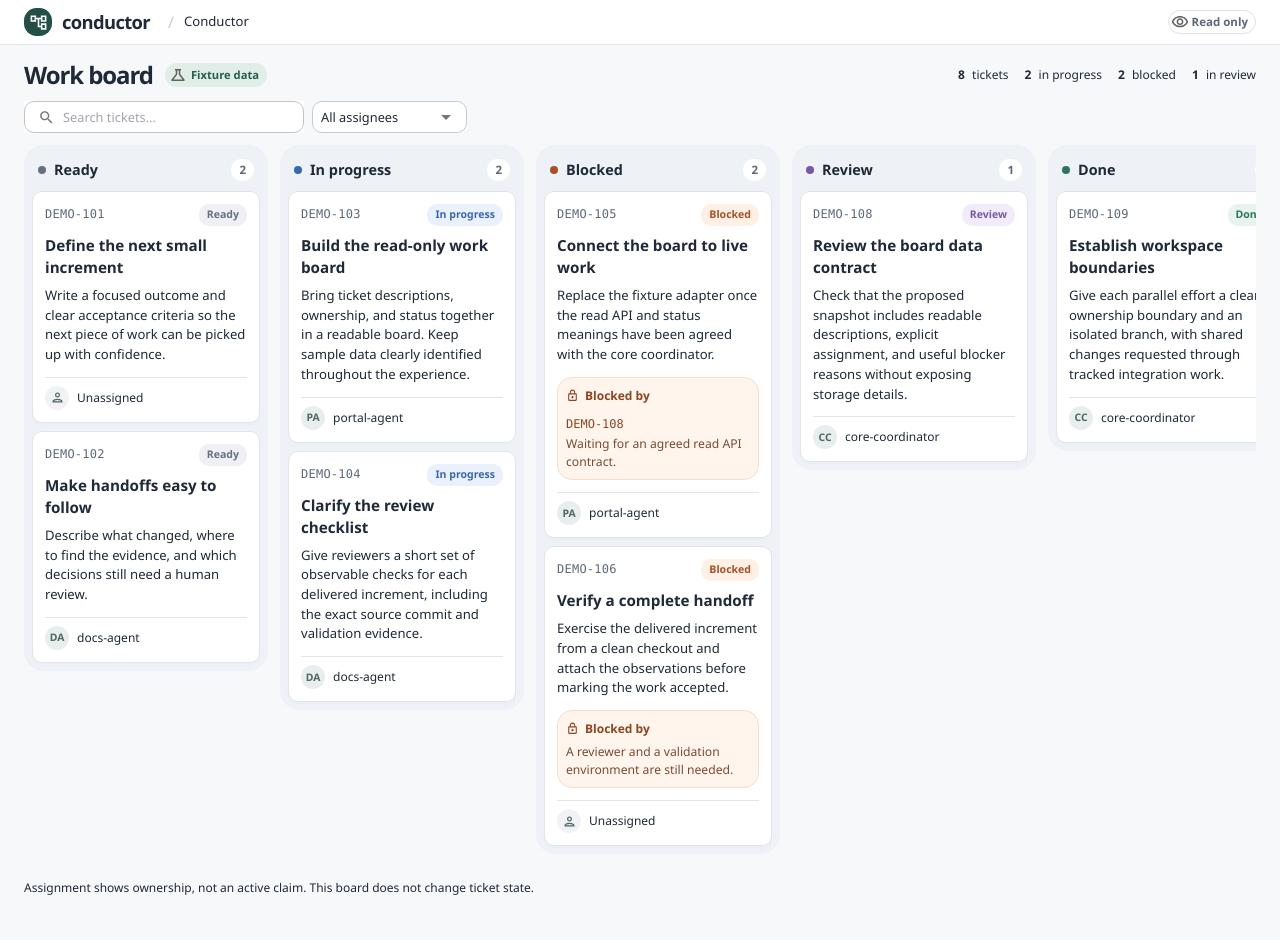
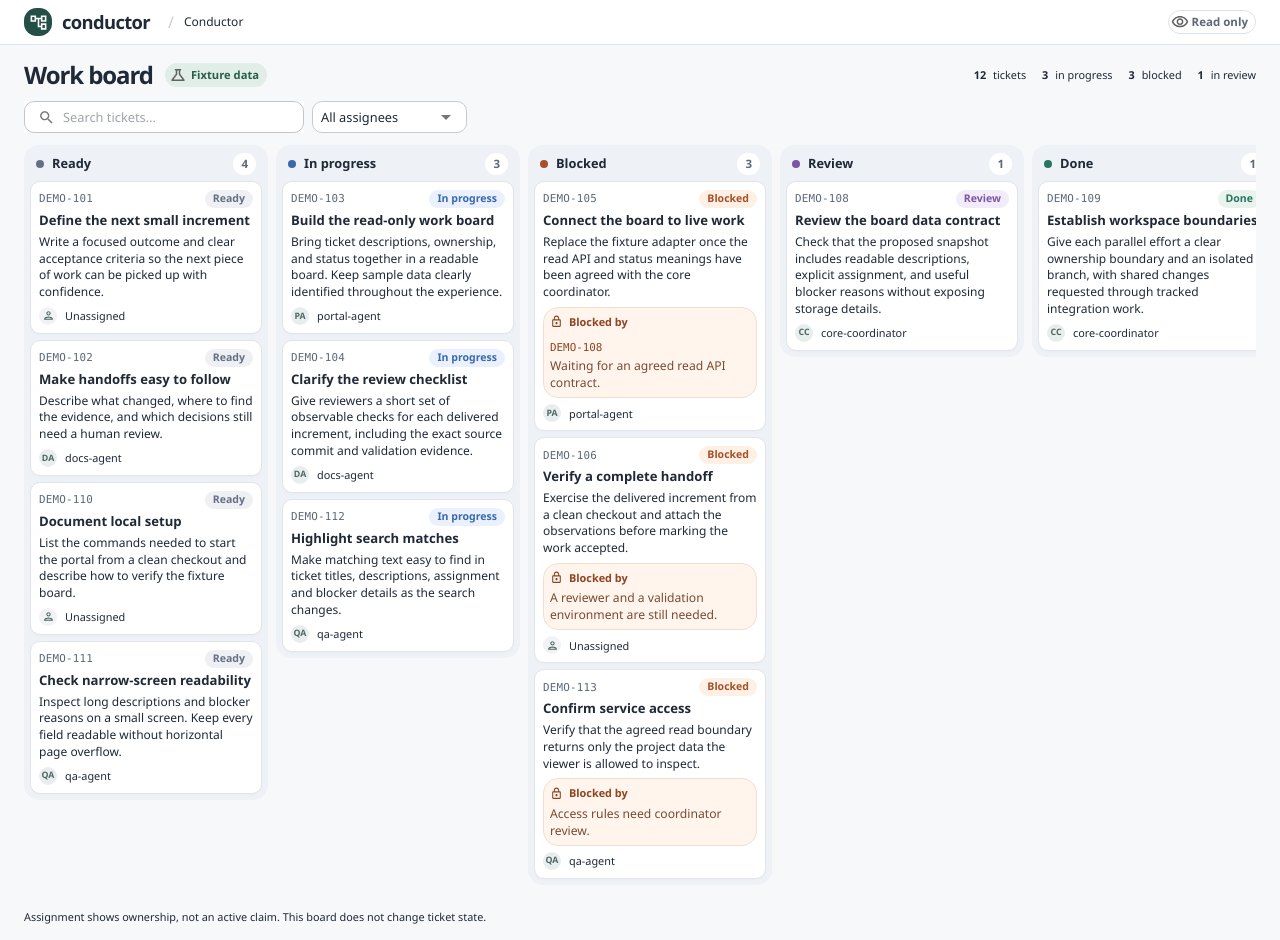
Before and after one commit to ZackMFleischman/conductor, a React (Vite) app in the folder web/portal/: page / in a window 1280 px wide. Before the commit the page ends 914 px from the top, so only its background shows below. Built offline with nearby package versions, Linux system fonts and the light colour scheme.

Commit message:
feat(portal): tighten card density and highlight search matches

```diff
--- a/web/portal/src/App.tsx
+++ b/web/portal/src/App.tsx
@@ -6,6 +6,7 @@ import VisibilityOutlined from '@mui/icons-material/VisibilityOutlined';
 import ScienceOutlined from '@mui/icons-material/ScienceOutlined';
 import type { BoardSnapshot, BoardSource } from './board';
 import { KanbanBoard } from './components/KanbanBoard';
+import { findSearchMatches } from './search';
 import { theme } from './theme';
 
 type LoadState = { status: 'loading' } | { status: 'error' } | { status: 'ready'; board: BoardSnapshot };
@@ -32,11 +33,11 @@ export function App({ source }: { source: BoardSource }) {
 
   const board = state.status === 'ready' ? state.board : undefined;
   const tickets = board?.tickets ?? [];
-  const term = query.trim().toLowerCase();
+  const term = query.trim();
   const filtered = tickets.filter(ticket => {
     const matchesOwner = assignee === 'all' || (assignee === 'unassigned' ? ticket.assignee === null : ticket.assignee !== null && 'owner:' + ticket.assignee.id === assignee);
-    const searchable = [ticket.key, ticket.title, ticket.description, ticket.assignee?.name ?? 'Unassigned', ...ticket.blockers.flatMap(b => [b.reason, b.ticketKey ?? ''])].join(' ').toLowerCase();
-    return matchesOwner && searchable.includes(term);
+    const searchable = [ticket.key, ticket.title, ticket.description, ticket.assignee?.name ?? 'Unassigned', ...ticket.blockers.flatMap(b => [b.reason, b.ticketKey ?? ''])];
+    return matchesOwner && (!term || searchable.some(text => findSearchMatches(text, term).length > 0));
   });
   const owners = Array.from(new Map(tickets.flatMap(t => t.assignee ? [[t.assignee.id, t.assignee] as const] : [])).values()).sort((a, b) => a.name.localeCompare(b.name));
   const hasFilters = Boolean(query || assignee !== 'all');
@@ -79,7 +80,7 @@ export function App({ source }: { source: BoardSource }) {
           <Typography component="h2" variant="h3">{tickets.length === 0 ? 'No tickets yet' : 'No tickets match these filters'}</Typography>
           <Typography variant="body2" color="text.secondary" sx={{ mt: 0.5 }}>{tickets.length === 0 ? 'Tickets will appear here when the source has work to show.' : 'Try another search or clear the filters to see all work.'}</Typography>
         </Paper>}
-        <KanbanBoard tickets={filtered} />
+        <KanbanBoard tickets={filtered} query={term} />
         <Typography variant="caption" color="text.secondary" sx={{ display: 'block', mt: 1 }}>Assignment shows ownership, not an active claim. This board does not change ticket state.</Typography>
       </>}
     </Box>
--- /dev/null
+++ b/web/portal/src/components/HighlightedText.tsx
@@ -0,0 +1,12 @@
+import { Fragment } from 'react';
+import { findSearchMatches } from '../search';
+
+export function HighlightedText({ text, query }: { text: string; query: string }) {
+  const matches = findSearchMatches(text, query);
+  let cursor = 0;
+  return <>{matches.map(({ start, end }) => {
+    const before = text.slice(cursor, start);
+    cursor = end;
+    return <Fragment key={start}>{before}<mark>{text.slice(start, end)}</mark></Fragment>;
+  })}{text.slice(cursor)}</>;
+}
--- a/web/portal/src/components/KanbanBoard.tsx
+++ b/web/portal/src/components/KanbanBoard.tsx
@@ -2,20 +2,20 @@ import { Box, Chip, Stack, Typography } from '@mui/material';
 import { statuses, type BoardTicket } from '../board';
 import { statusMeta, TicketCard } from './TicketCard';
 
-export function KanbanBoard({ tickets }: { tickets: BoardTicket[] }) {
+export function KanbanBoard({ tickets, query }: { tickets: BoardTicket[]; query: string }) {
   return <Box sx={{ overflowX: 'auto', pb: 2 }} tabIndex={0} role="group" aria-label="Ticket lanes; scroll horizontally on smaller desktop screens">
-    <Box sx={{ display: 'grid', gridTemplateColumns: { xs: 'minmax(0, 1fr)', sm: 'repeat(5, minmax(244px, 1fr))' }, gap: 1.5, alignItems: 'start' }}>
+    <Box sx={{ display: 'grid', gridTemplateColumns: { xs: 'minmax(0, 1fr)', sm: 'repeat(5, minmax(244px, 1fr))' }, gap: 1, alignItems: 'start' }}>
       {statuses.map(status => {
         const meta = statusMeta[status];
         const laneTickets = tickets.filter(ticket => ticket.status === status);
-        return <Box component="section" key={status} aria-labelledby={`lane-${status}`} sx={{ bgcolor: '#eef1f5', p: 1, borderRadius: 2, minHeight: 100 }}>
-          <Stack direction="row" spacing={1} sx={{ alignItems: 'center', px: 0.75, pt: 0.75, pb: 1.25 }}>
+        return <Box component="section" key={status} aria-labelledby={`lane-${status}`} sx={{ bgcolor: '#eef1f5', p: 0.75, borderRadius: 1.5, minHeight: 100 }}>
+          <Stack direction="row" spacing={1} sx={{ alignItems: 'center', px: 0.75, pt: 0.25, pb: 0.75 }}>
             <Box sx={{ width: 8, height: 8, bgcolor: meta.color, borderRadius: '50%' }} />
             <Typography component="h2" variant="h2" id={`lane-${status}`} sx={{ flex: 1 }}>{meta.label}</Typography>
             <Chip size="small" label={laneTickets.length} aria-label={`${laneTickets.length} ${laneTickets.length === 1 ? 'ticket' : 'tickets'}`} sx={{ height: 22, bgcolor: '#fff', fontSize: '0.72rem', color: 'text.secondary' }} />
           </Stack>
-          <Stack spacing={1}>
-            {laneTickets.map(ticket => <TicketCard key={ticket.id} ticket={ticket} />)}
+          <Stack spacing={0.75}>
+            {laneTickets.map(ticket => <TicketCard key={ticket.id} ticket={ticket} query={query} />)}
             {!laneTickets.length && <Box sx={{ border: '1px dashed #cdd4de', borderRadius: 1.5, p: 3, textAlign: 'center' }}><Typography variant="body2" color="text.secondary">No tickets</Typography></Box>}
           </Stack>
         </Box>;
--- a/web/portal/src/components/TicketCard.tsx
+++ b/web/portal/src/components/TicketCard.tsx
@@ -1,6 +1,7 @@
 import { Avatar, Box, Chip, Paper, Stack, Typography } from '@mui/material';
 import LockOutlined from '@mui/icons-material/LockOutlined';
 import PersonOutlined from '@mui/icons-material/PersonOutlined';
+import { HighlightedText } from './HighlightedText';
 import type { BoardTicket, TicketStatus } from '../board';
 
 export const statusMeta: Record<TicketStatus, { label: string; color: string; tint: string }> = {
@@ -11,30 +12,30 @@ export const statusMeta: Record<TicketStatus, { label: string; color: string; ti
   done: { label: 'Done', color: '#287661', tint: '#e8f3ed' },
 };
 
-export function TicketCard({ ticket }: { ticket: BoardTicket }) {
+export function TicketCard({ ticket, query }: { ticket: BoardTicket; query: string }) {
   const meta = statusMeta[ticket.status];
   const blockers = ticket.blockers.length ? ticket.blockers : ticket.status === 'blocked' ? [{ reason: 'Blocker details unavailable.' }] : [];
-  return <Paper component="article" variant="outlined" aria-labelledby={`ticket-${ticket.id}`} sx={{ p: 1.5, boxShadow: '0 2px 3px #25385804', overflowWrap: 'anywhere' }}>
-    <Stack direction="row" sx={{ alignItems: 'center', justifyContent: 'space-between', gap: 1, mb: 1 }}>
-      <Typography variant="caption" sx={{ fontFamily: 'Consolas, monospace', color: 'text.secondary', letterSpacing: '.02em' }}>{ticket.key}</Typography>
-      <Chip size="small" label={meta.label} sx={{ height: 22, fontSize: '0.66rem', borderRadius: 1, bgcolor: meta.tint, color: meta.color }} />
+  return <Paper component="article" variant="outlined" aria-labelledby={`ticket-${ticket.id}`} sx={{ p: 1, boxShadow: '0 2px 3px #25385804', overflowWrap: 'anywhere' }}>
+    <Stack direction="row" sx={{ alignItems: 'center', justifyContent: 'space-between', gap: 0.75, mb: 0.5 }}>
+      <Typography variant="caption" sx={{ fontFamily: 'Consolas, monospace', color: 'text.secondary', letterSpacing: '.02em' }}><HighlightedText text={ticket.key} query={query} /></Typography>
+      <Chip size="small" label={meta.label} sx={{ height: 18, fontSize: '0.66rem', borderRadius: 1, bgcolor: meta.tint, color: meta.color }} />
     </Stack>
-    <Typography component="h3" variant="h3" id={`ticket-${ticket.id}`} sx={{ mb: 1 }}>{ticket.title}</Typography>
-    <Typography variant="body2" color="text.secondary" sx={{ whiteSpace: 'pre-wrap' }}>{ticket.description || 'No description provided.'}</Typography>
-    {blockers.length > 0 && <Box sx={{ mt: 1.5, p: 1, bgcolor: '#fff5ed', border: '1px solid #f3decd', borderRadius: 1.5 }}>
+    <Typography component="h3" variant="h3" id={`ticket-${ticket.id}`} sx={{ mb: 0.5 }}><HighlightedText text={ticket.title} query={query} /></Typography>
+    <Typography variant="body2" color="text.secondary" sx={{ whiteSpace: 'pre-wrap' }}><HighlightedText text={ticket.description || 'No description provided.'} query={query} /></Typography>
+    {blockers.length > 0 && <Box sx={{ mt: 0.75, p: 0.75, bgcolor: '#fff5ed', border: '1px solid #f3decd', borderRadius: 1.5 }}>
       <Stack direction="row" spacing={0.75} sx={{ alignItems: 'center', mb: 0.5, color: '#8d4522' }}>
         <LockOutlined sx={{ fontSize: 13 }} /><Typography variant="caption" sx={{ fontWeight: 700 }}>Blocked by</Typography>
       </Stack>
       {blockers.map((blocker, index) => <Box key={index} sx={{ mt: index ? 1 : 0 }}>
-        {blocker.ticketKey && <Typography variant="caption" sx={{ color: '#8d4522', fontFamily: 'Consolas, monospace' }}>{blocker.ticketKey}</Typography>}
-        <Typography variant="body2" sx={{ fontSize: '0.76rem', color: '#784a32' }}>{blocker.reason}</Typography>
+        {blocker.ticketKey && <Typography variant="caption" sx={{ color: '#8d4522', fontFamily: 'Consolas, monospace' }}><HighlightedText text={blocker.ticketKey} query={query} /></Typography>}
+        <Typography variant="body2" sx={{ fontSize: '0.76rem', color: '#784a32' }}><HighlightedText text={blocker.reason} query={query} /></Typography>
       </Box>)}
     </Box>}
-    <Stack direction="row" spacing={1} sx={{ alignItems: 'center', mt: 1.5, pt: 1, borderTop: '1px solid', borderColor: 'divider' }}>
-      <Avatar sx={{ width: 24, height: 24, bgcolor: ticket.assignee ? '#e8eeed' : '#f0f2f5', color: '#4e6761', fontSize: '0.65rem', fontWeight: 700 }}>
-        {ticket.assignee ? ticket.assignee.name.split('-').map(p => p[0]).slice(0, 2).join('').toUpperCase() : <PersonOutlined sx={{ fontSize: 15 }} />}
+    <Stack direction="row" spacing={1} sx={{ alignItems: 'center', mt: 0.75 }}>
+      <Avatar sx={{ width: 18, height: 18, bgcolor: ticket.assignee ? '#e8eeed' : '#f0f2f5', color: '#4e6761', fontSize: '0.55rem', fontWeight: 700 }}>
+        {ticket.assignee ? ticket.assignee.name.split('-').map(p => p[0]).slice(0, 2).join('').toUpperCase() : <PersonOutlined sx={{ fontSize: 13 }} />}
       </Avatar>
-      <Typography variant="caption" color="text.secondary">{ticket.assignee?.name ?? 'Unassigned'}</Typography>
+      <Typography variant="caption" color="text.secondary"><HighlightedText text={ticket.assignee?.name ?? 'Unassigned'} query={query} /></Typography>
     </Stack>
   </Paper>;
 }
--- a/web/portal/src/data/fixtureBoardSource.ts
+++ b/web/portal/src/data/fixtureBoardSource.ts
@@ -12,6 +12,10 @@ const fixture: BoardSnapshot = {
     { id: 'demo-106', key: 'DEMO-106', title: 'Verify a complete handoff', description: 'Exercise the delivered increment from a clean checkout and attach the observations before marking the work accepted.', status: 'blocked', assignee: null, blockers: [{ reason: 'A reviewer and a validation environment are still needed.' }] },
     { id: 'demo-108', key: 'DEMO-108', title: 'Review the board data contract', description: 'Check that the proposed snapshot includes readable descriptions, explicit assignment, and useful blocker reasons without exposing storage details.', status: 'review', assignee: { id: 'agent-core', name: 'core-coordinator' }, blockers: [] },
     { id: 'demo-109', key: 'DEMO-109', title: 'Establish workspace boundaries', description: 'Give each parallel effort a clear ownership boundary and an isolated branch, with shared changes requested through tracked integration work.', status: 'done', assignee: { id: 'agent-core', name: 'core-coordinator' }, blockers: [] },
+    { id: 'demo-110', key: 'DEMO-110', title: 'Document local setup', description: 'List the commands needed to start the portal from a clean checkout and describe how to verify the fixture board.', status: 'ready', assignee: null, blockers: [] },
+    { id: 'demo-111', key: 'DEMO-111', title: 'Check narrow-screen readability', description: 'Inspect long descriptions and blocker reasons on a small screen. Keep every field readable without horizontal page overflow.', status: 'ready', assignee: { id: 'agent-qa', name: 'qa-agent' }, blockers: [] },
+    { id: 'demo-112', key: 'DEMO-112', title: 'Highlight search matches', description: 'Make matching text easy to find in ticket titles, descriptions, assignment and blocker details as the search changes.', status: 'in_progress', assignee: { id: 'agent-qa', name: 'qa-agent' }, blockers: [] },
+    { id: 'demo-113', key: 'DEMO-113', title: 'Confirm service access', description: 'Verify that the agreed read boundary returns only the project data the viewer is allowed to inspect.', status: 'blocked', assignee: { id: 'agent-qa', name: 'qa-agent' }, blockers: [{ reason: 'Access rules need coordinator review.' }] },
   ],
 };
 
--- /dev/null
+++ b/web/portal/src/search.ts
@@ -0,0 +1,7 @@
+// One literal, Unicode-aware, case-insensitive rule for filtering and highlighting.
+export function findSearchMatches(text: string, query: string): { start: number; end: number }[] {
+  const term = query.trim();
+  if (!term) return [];
+  const escaped = term.replace(/[.*+?^${}()|[\]\\]/g, '\\$&');
+  return [...text.matchAll(new RegExp(escaped, 'giu'))].map(match => ({ start: match.index, end: match.index + match[0].length }));
+}
--- a/web/portal/src/theme.ts
+++ b/web/portal/src/theme.ts
@@ -1,11 +1,11 @@
 import { createTheme } from '@mui/material/styles';
 export const theme = createTheme({
   palette: { primary: { main: '#22675b' }, background: { default: '#f7f8fa', paper: '#ffffff' }, text: { primary: '#1f2937', secondary: '#5d6878' }, divider: '#e1e5eb' },
-  typography: { fontFamily: '"Segoe UI", Inter, Arial, sans-serif', h1: { fontSize: '1.5rem', fontWeight: 700, letterSpacing: '-0.045em' }, h2: { fontSize: '0.9rem', fontWeight: 650 }, h3: { fontSize: '0.95rem', fontWeight: 650, lineHeight: 1.45 }, body2: { fontSize: '0.82rem', lineHeight: 1.5 }, button: { textTransform: 'none', fontWeight: 600 } },
+  typography: { fontFamily: '"Segoe UI", Inter, Arial, sans-serif', h1: { fontSize: '1.5rem', fontWeight: 700, letterSpacing: '-0.045em' }, h2: { fontSize: '0.8rem', fontWeight: 650 }, h3: { fontSize: '0.82rem', fontWeight: 650, lineHeight: 1.35 }, body2: { fontSize: '0.75rem', lineHeight: 1.4 }, caption: { fontSize: '0.68rem', lineHeight: 1.4 }, button: { textTransform: 'none', fontWeight: 600 } },
   shape: { borderRadius: 10 },
   components: {
     MuiButton: { defaultProps: { disableElevation: true } },
     MuiChip: { styleOverrides: { root: { fontWeight: 600 } } },
-    MuiCssBaseline: { styleOverrides: { body: { minWidth: 320 }, '*': { boxSizing: 'border-box' }, '::selection': { background: '#c9e7df' } } },
+    MuiCssBaseline: { styleOverrides: { body: { minWidth: 320 }, '*': { boxSizing: 'border-box' }, mark: { backgroundColor: '#ffe496', color: '#29220c', borderRadius: 2, boxDecorationBreak: 'clone' }, '::selection': { background: '#c9e7df' } } },
   },
 });
```
Also changed, not shown: 9 other files (tests, documents, lock files or other folders).
